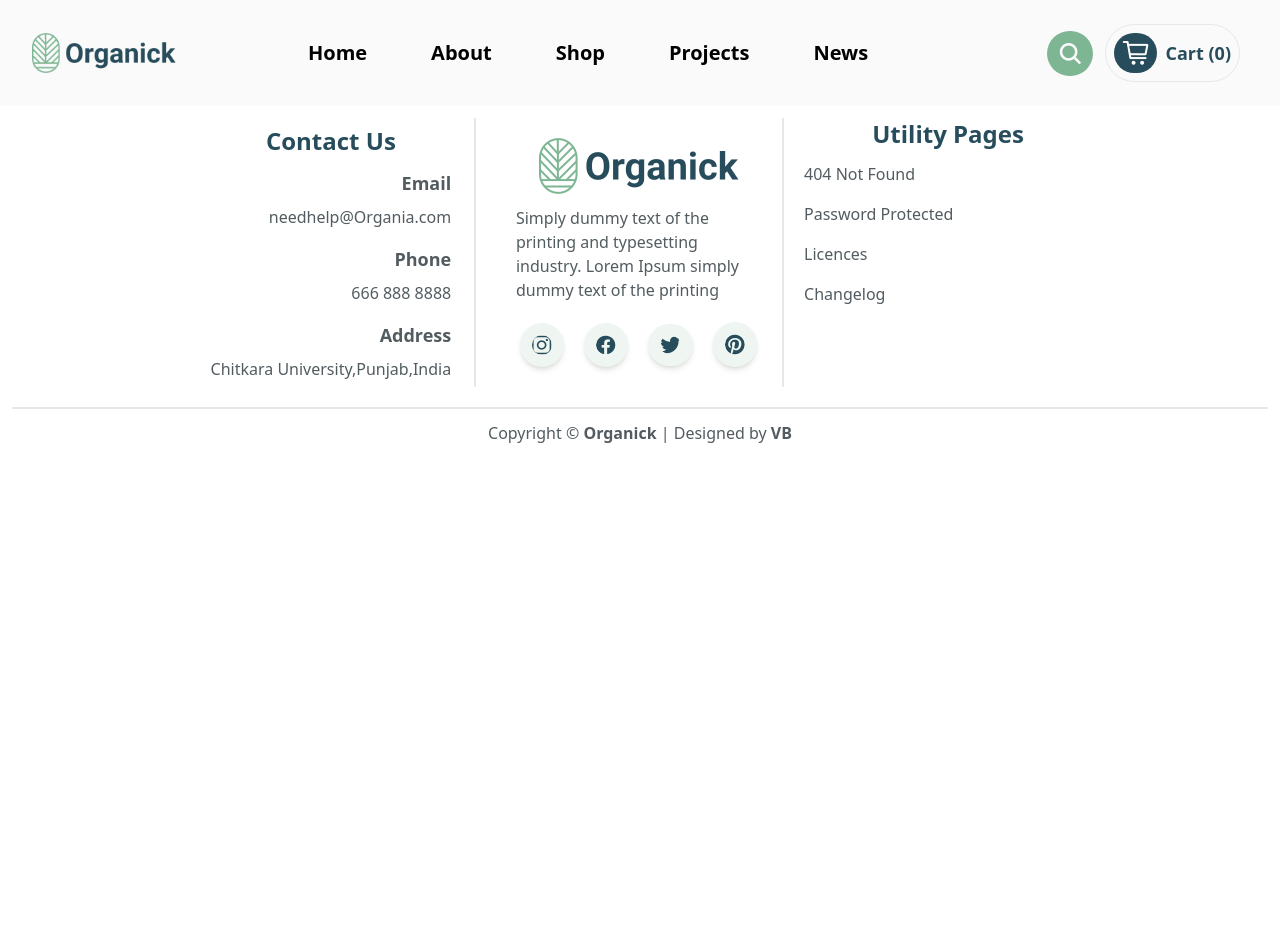
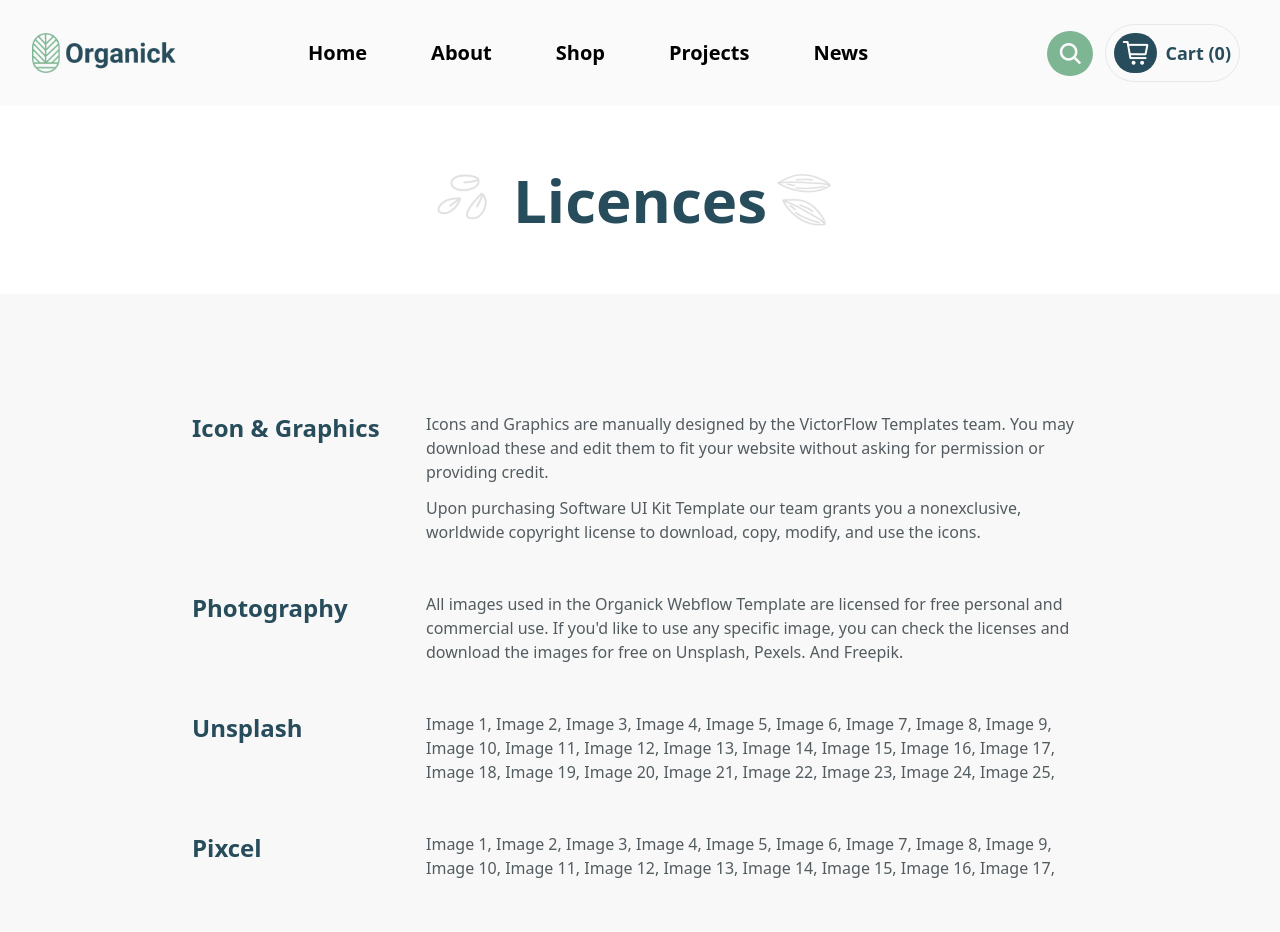
Before and after one commit to vishnubansal001/Organick, a React (Create React App) app: page /licences in a window 1280 px wide. Shown: the top 932 px of the page. Before the commit the page ends 800 px from the top, so only its background shows below. Built offline with nearby package versions, Linux system fonts and the light colour scheme.

Commit message:
licences page complete

```diff
--- /dev/null
+++ b/src/containers/LicencesPage/HeroSec.jsx
@@ -0,0 +1,75 @@
+import React from "react";
+
+const Hero = () => {
+  return (
+    <>
+      <section className="flex select-none items-center justify-center min-h-screen h-full relative bg-[#F9F8F8]">
+        <div className="flex items-center justify-center lg:py-12 md:py-10 py-8">
+          <div className="flex flex-col items-center lg:w-[70%] w-[90%] mx-auto justify-center lg:gap-12 md:gap-10 gap-8">
+            <div className="grid lg:grid-cols-4 grid-cols-1 lg:gap-10 gap-5">
+              <h1 className="lg:text-2xl md:text-xl text-lg text-[#274C5B] font-bold">
+                Icon & Graphics
+              </h1>
+              <div className="col-span-3 text-[#525C60] font-normal lg:text-base text-sm md:leading-3 leading-5 flex flex-col gap-3">
+                <p>
+                  Icons and Graphics are manually designed by the VictorFlow
+                  Templates team. You may download these and edit them to fit
+                  your website without asking for permission or providing
+                  credit.
+                </p>
+                <p>
+                  Upon purchasing Software UI Kit Template our team grants you a
+                  nonexclusive, worldwide copyright license to download, copy,
+                  modify, and use the icons.
+                </p>
+              </div>
+            </div>
+            <div className="grid lg:grid-cols-4 grid-cols-1 lg:gap-10 gap-5">
+              <h1 className="lg:text-2xl md:text-xl text-lg text-[#274C5B] font-bold">
+                Photography
+              </h1>
+              <p className=" col-span-3 text-[#525C60] font-normal lg:text-base text-sm md:leading-3 leading-5">
+                All images used in the Organick Webflow Template are licensed
+                for free personal and commercial use. If you'd like to use any
+                specific image, you can check the licenses and download the
+                images for free on Unsplash, Pexels. And Freepik.
+              </p>
+            </div>
+            <div className="grid lg:grid-cols-4 grid-cols-1 lg:gap-10 gap-5">
+              <h1 className="lg:text-2xl md:text-xl text-lg text-[#274C5B] font-bold">
+                Unsplash
+              </h1>
+              <p className=" col-span-3 text-[#525C60] font-normal lg:text-base text-sm md:leading-3 leading-5">
+                Image 1, Image 2, Image 3, Image 4, Image 5, Image 6, Image 7,
+                Image 8, Image 9, Image 10, Image 11, Image 12, Image 13, Image
+                14, Image 15, Image 16, Image 17, Image 18, Image 19, Image 20,
+                Image 21, Image 22, Image 23, Image 24, Image 25,
+              </p>
+            </div>
+            <div className="grid lg:grid-cols-4 grid-cols-1 lg:gap-10 gap-5">
+              <h1 className="lg:text-2xl md:text-xl text-lg text-[#274C5B] font-bold">
+                Pixcel
+              </h1>
+              <p className=" col-span-3 text-[#525C60] font-normal lg:text-base text-sm md:leading-3 leading-5">
+                Image 1, Image 2, Image 3, Image 4, Image 5, Image 6, Image 7,
+                Image 8, Image 9, Image 10, Image 11, Image 12, Image 13, Image
+                14, Image 15, Image 16, Image 17,{" "}
+              </p>
+            </div>
+            <div className="grid lg:grid-cols-4 grid-cols-1 lg:gap-10 gap-5">
+              <h1 className="lg:text-2xl md:text-xl text-lg text-[#274C5B] font-bold">
+                Font
+              </h1>
+              <p className="col-span-3 text-[#525C60] font-normal lg:text-base text-sm md:leading-3 leading-5">
+                Organick template uses free licensed Google Fonts. Please check
+                <span>Roboto, Yellowtail and Open Sans.</span>
+              </p>
+            </div>
+          </div>
+        </div>
+      </section>
+    </>
+  );
+};
+
+export default Hero;
--- /dev/null
+++ b/src/containers/LicencesPage/index.js
@@ -0,0 +1 @@
+export {default as HeroSec} from './HeroSec.jsx';
--- a/src/hoc/Router.jsx
+++ b/src/hoc/Router.jsx
@@ -9,6 +9,7 @@ import OurTeam from "../pages/OurTeamPage/OurTeam";
 import RecentNews from "../pages/RecentNewsPage/RecentNews";
 import ShopSingle from "../pages/ShopSinglePage/ShopSingle";
 import Services from "../pages/ServicesPage/Services";
+import Licenses from "../pages/LicensesPage/Licenses";
 
 const Router = () => {
   return (
@@ -23,6 +24,7 @@ const Router = () => {
         <Route exact path="/recent-news" element={<RecentNews />}></Route>
         <Route exact path="/shop-single" element={<ShopSingle />}></Route>
         <Route exact path="/services" element={<Services />}></Route>
+        <Route exact path="/licences" element={<Licenses />}></Route>
       </Routes>
     </>
   );
--- /dev/null
+++ b/src/pages/LicensesPage/Licenses.jsx
@@ -0,0 +1,21 @@
+import React from "react";
+import { Hero } from "../../containers/AboutUsPage";
+import protecte from "../../assets/protected.png";
+import { Subscribe } from "../../containers/LandingPage";
+import { HeroSec } from "../../containers/LicencesPage";
+
+const Licenses = () => {
+  const heroSection = {
+    heading: "Licences",
+    img: protecte,
+  };
+  return (
+    <>
+      <Hero heroSection={heroSection} />
+      <HeroSec/>
+      <Subscribe/>
+    </>
+  );
+};
+
+export default Licenses;
```
